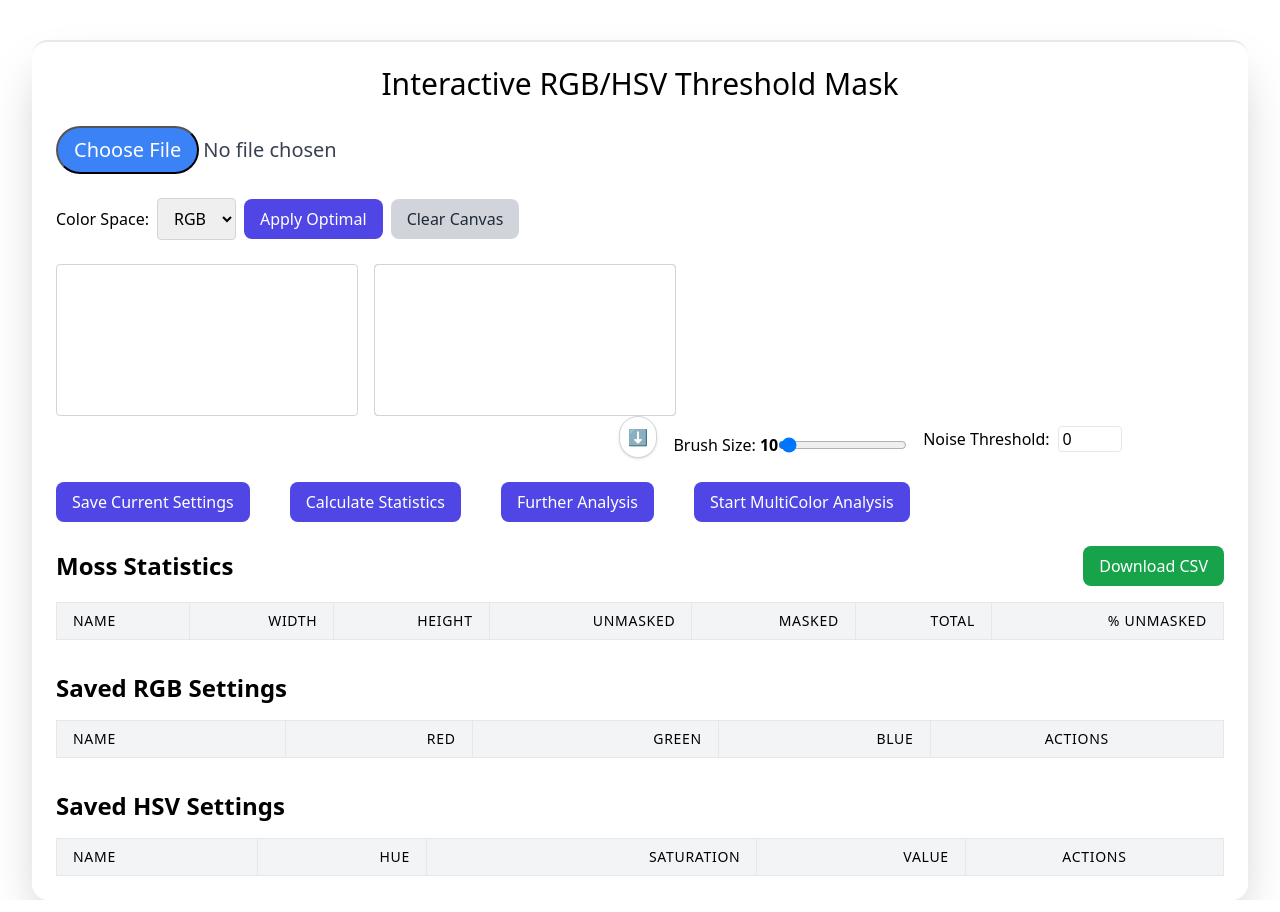
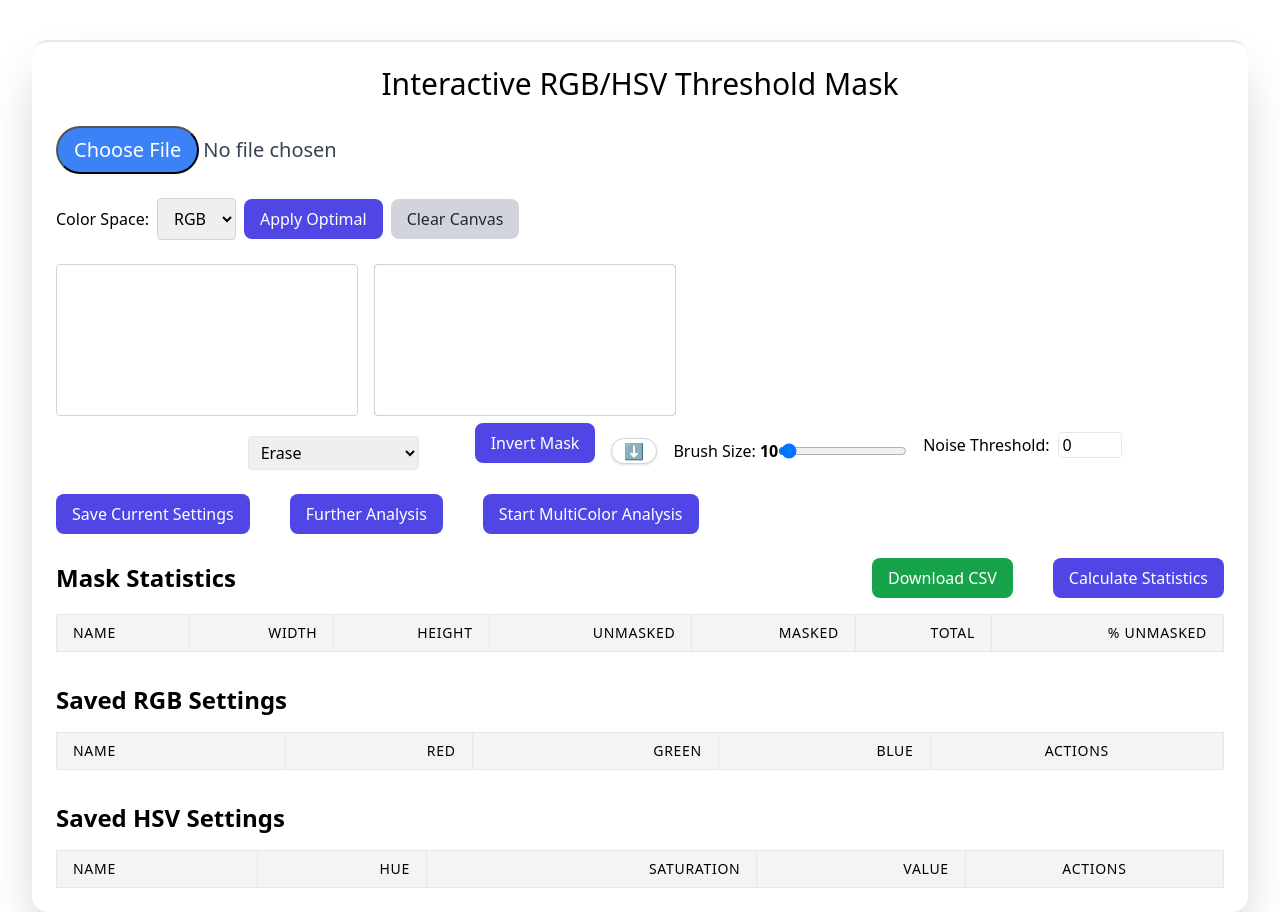
Before and after one commit to SushantAryal3/Image-Analysis-React, a React (Vite) app: page / in a window 1280 px wide. Built offline with nearby package versions, Linux system fonts and the light colour scheme; a web font is replaced by a local one.

Commit message:
feat: Added feature to invert mask the image, functionality to get the original pixel value; fix: Issue with the remove button

```diff
--- a/src/CustomComponents/CanvasPair.tsx
+++ b/src/CustomComponents/CanvasPair.tsx
@@ -1,29 +1,38 @@
-/* eslint-disable jsx-a11y/label-has-associated-control */
+/* eslint-disable jsx-a11y/label-has-associated-control, no-multi-assign */
 import { useRef, useCallback, useState } from 'react';
 
 interface Props {
   origCanvasRef: React.RefObject<HTMLCanvasElement>;
   maskCanvasRef: React.RefObject<HTMLCanvasElement>;
+  combinedCanvasRef: React.RefObject<HTMLCanvasElement>;
   brushSize: number;
   onBrushSizeChange: (n: number) => void;
   downloadMask: (whichImage: React.RefObject<HTMLCanvasElement>) => void;
   minSize: number;
   onMinSizeChange: (n: number) => void;
+  multiMode: boolean;
+  multiImageMaskSave: () => void;
 }
 
 export default function CanvasPair({
   origCanvasRef,
   maskCanvasRef,
+  combinedCanvasRef,
   brushSize,
   onBrushSizeChange,
   downloadMask,
   minSize,
   onMinSizeChange,
+  multiMode,
+  multiImageMaskSave,
 }: Props) {
   const overlayCanvasRef = useRef<HTMLCanvasElement>(null);
   const [isHovering, setIsHovering] = useState(false);
   const [mousePos, setMousePos] = useState({ x: 0, y: 0 });
+  const [brushMode, setBrushMode] = useState<'erase' | 'add'>('erase');
+  const [zoom, setZoom] = useState(1);
 
+  /* Get the coordinates of the mouse event relative to the mask canvas */
   const getCanvasCoordinates = useCallback(
     (e: React.MouseEvent<HTMLCanvasElement>) => {
       const mc = maskCanvasRef.current!;
@@ -37,6 +46,7 @@ export default function CanvasPair({
     [maskCanvasRef],
   );
 
+  /* Draw a preview of the brush on the overlay canvas */
   const drawBrushPreview = useCallback(
     (displayX: number, displayY: number) => {
       const overlay = overlayCanvasRef.current;
@@ -82,15 +92,25 @@ export default function CanvasPair({
     [brushSize, isHovering, maskCanvasRef],
   );
 
+  /* Handle brush actions for adding or erasing */
   const handleBrush = useCallback(
     (e: React.MouseEvent<HTMLCanvasElement>) => {
       const { x, y } = getCanvasCoordinates(e);
       const mc = maskCanvasRef.current!;
       const ctx = mc.getContext('2d')!;
-      ctx.fillStyle = 'white';
-      ctx.fillRect(x - brushSize / 2, y - brushSize / 2, brushSize, brushSize);
+      const half = brushSize / 2;
+
+      if (brushMode === 'erase') {
+        ctx.fillStyle = 'white';
+        ctx.fillRect(x - half, y - half, brushSize, brushSize);
+      } else {
+        const oc = origCanvasRef.current!;
+        const octx = oc.getContext('2d')!;
+        const imgData = octx.getImageData(Math.max(0, x - half), Math.max(0, y - half), brushSize, brushSize);
+        ctx.putImageData(imgData, x - half, y - half);
+      }
     },
-    [brushSize, getCanvasCoordinates, maskCanvasRef],
+    [brushSize, brushMode, getCanvasCoordinates, origCanvasRef, maskCanvasRef],
   );
 
   const handleMouseMove = useCallback(
@@ -119,6 +139,7 @@ export default function CanvasPair({
     }
   }, []);
 
+  /* Handle brush size changes and redraw the preview */
   const handleBrushSizeChange = useCallback(
     (newSize: number) => {
       onBrushSizeChange(newSize);
@@ -128,6 +149,35 @@ export default function CanvasPair({
     },
     [onBrushSizeChange, isHovering, mousePos, drawBrushPreview],
   );
+
+  /* Invert the mask by replacing white pixels with original image pixels */
+  const handleInvertMask = useCallback(() => {
+    const oc = origCanvasRef.current!;
+    const mc = maskCanvasRef.current!;
+    const octx = oc.getContext('2d')!;
+    const mctx = mc.getContext('2d')!;
+
+    const origData = octx.getImageData(0, 0, oc.width, oc.height);
+    const maskData = mctx.getImageData(0, 0, mc.width, mc.height);
+
+    const dOrig = origData.data;
+    const dMask = maskData.data;
+
+    for (let i = 0; i < dMask.length; i += 4) {
+      const r = dMask[i];
+      const g = dMask[i + 1];
+      const b = dMask[i + 2];
+      if (r === 255 && g === 255 && b === 255) {
+        dMask[i] = dOrig[i];
+        dMask[i + 1] = dOrig[i + 1];
+        dMask[i + 2] = dOrig[i + 2];
+      } else {
+        dMask[i] = dMask[i + 1] = dMask[i + 2] = 255;
+      }
+      dMask[i + 3] = 255;
+    }
+    mctx.putImageData(maskData, 0, 0);
+  }, [origCanvasRef, maskCanvasRef]);
 
   return (
     <div>
@@ -151,10 +201,25 @@ export default function CanvasPair({
         </div>
       </div>
       <div className="flex justify-end items-center gap-4 mr-[8vw]">
+        <select
+          value={brushMode}
+          onChange={(e) => setBrushMode(e.target.value as 'erase' | 'add')}
+          className="border rounded px-2 py-1 mt-5"
+        >
+          <option value="erase">Erase</option>
+          <option value="add">Add from original</option>
+        </select>
+        <button
+          onClick={handleInvertMask}
+          className="bg-indigo-600 text-white px-4 py-2 rounded-lg hover:bg-indigo-700 ml-10"
+          type="button"
+        >
+          Invert Mask
+        </button>
         <button
           onClick={() => downloadMask(maskCanvasRef)}
           title="Download Mask"
-          className=" bg-white border border-gray-300 rounded-full p-2 shadow hover:bg-gray-100"
+          className=" bg-white border border-gray-300 mt-4 rounded-full px-3 shadow hover:bg-gray-100"
           type="button"
         >
           ⬇️
@@ -187,6 +252,28 @@ export default function CanvasPair({
           />
         </div>
       </div>
+      {multiMode && (
+        <>
+          <button
+            type="button"
+            onClick={multiImageMaskSave}
+            className="bg-indigo-600 text-white px-4 py-2 rounded-lg hover:bg-indigo-700 ml-10"
+          >
+            Add this UnMasked
+          </button>
+          <div className="relative max-w-[45%]">
+            <canvas ref={combinedCanvasRef} className="border border-gray-300 rounded w-full" />
+          </div>
+          <button
+            onClick={() => downloadMask(combinedCanvasRef)}
+            title="Download Mask"
+            className=" bg-white border border-gray-300 rounded-full p-2 shadow hover:bg-gray-100"
+            type="button"
+          >
+            ⬇️
+          </button>
+        </>
+      )}
     </div>
   );
 }
--- a/src/CustomComponents/RGBThresholdMask.tsx
+++ b/src/CustomComponents/RGBThresholdMask.tsx
@@ -234,7 +234,6 @@ export default function RGBThresholdMask() {
   }, []);
 
   /* Download Mask Functionality */
-
   const downloadMask = useCallback(
     (whichImage: React.RefObject<HTMLCanvasElement>) => {
       const link = document.createElement('a');
@@ -279,7 +278,6 @@ export default function RGBThresholdMask() {
   }, [colorSpace, optimalRange]);
 
   /* Further Analysis */
-
   const handleFurtherAnalysis = useCallback(() => {
     if (!maskCanvasRef.current) return;
 
@@ -417,6 +415,19 @@ export default function RGBThresholdMask() {
     });
   }, []);
 
+  /* Remove the Saved Settings */
+  const removeSetting = useCallback((rec: SavedSetting) => {
+    if (rec.colorspace === 'RGB') {
+      setSavedRGB((prev) => prev.filter((r) => r.name !== rec.name));
+    } else if (rec.colorspace === 'HSV') {
+      setSavedHSV((prev) => prev.filter((h) => h.name !== rec.name));
+    }
+  }, []);
+
+  const removeMaskAt = useCallback((idx: number) => {
+    setMultiMasks((prev) => prev.filter((_, i) => i !== idx));
+  }, []);
+
   return (
     <div className="mt-10 max-w-[95%] mx-auto bg-white shadow-2xl border-t-2 rounded-2xl p-6 space-y-6">
       <h3 className="text-3xl text-center">Interactive RGB/HSV Threshold Mask</h3>
@@ -482,6 +493,9 @@ export default function RGBThresholdMask() {
         downloadMask={downloadMask}
         minSize={minSize}
         onMinSizeChange={handleMinSizeChange}
+        multiMode={multiMode}
+        combinedCanvasRef={combinedCanvasRef}
+        multiImageMaskSave={saveThisMask}
       />
       <button
         onClick={saveSettings}
@@ -489,13 +503,6 @@ export default function RGBThresholdMask() {
         type="button"
       >
         Save Current Settings
-      </button>
-      <button
-        onClick={calculateStatistics}
-        className="bg-indigo-600 text-white px-4 py-2 rounded-lg hover:bg-indigo-700 ml-10"
-        type="button"
-      >
-        Calculate Statistics
       </button>
       <button
         onClick={handleFurtherAnalysis}
@@ -514,36 +521,17 @@ export default function RGBThresholdMask() {
         {multiMode ? 'Exit MultiColor Mode' : 'Start MultiColor Analysis'}
       </button>
 
-      {multiMode && (
-        <>
-          <button
-            type="button"
-            onClick={saveThisMask}
-            className="bg-indigo-600 text-white px-4 py-2 rounded-lg hover:bg-indigo-700 ml-10"
-          >
-            Add this UnMasked
-          </button>
-          <div className="relative max-w-[45%]">
-            <canvas ref={combinedCanvasRef} className="border border-gray-300 rounded w-full" />
-          </div>
-          <button
-            onClick={() => downloadMask(combinedCanvasRef)}
-            title="Download Mask"
-            className=" bg-white border border-gray-300 rounded-full p-2 shadow hover:bg-gray-100"
-            type="button"
-          >
-            ⬇️
-          </button>
-        </>
-      )}
       <SavedSettingsTable
         rgbSettings={savedRGB}
         hsvSettings={savedHSV}
         stats={stats}
         onApply={applySaved}
+        onRemove={removeSetting}
+        onRemoveMask={removeMaskAt}
         onSetOptimal={setOptimalValue}
         selectedOptimalName={colorSpace === 'RGB' ? optimalRange.RGB : optimalRange.HSV}
         maskSettings={multiMasks.map((m) => m.ranges)}
+        onCalculateStatistics={calculateStatistics}
       />
     </div>
   );
--- a/src/CustomComponents/SavedSettingsTable.tsx
+++ b/src/CustomComponents/SavedSettingsTable.tsx
@@ -17,6 +17,9 @@ interface SavedSettingsTableProps {
   onApply: (rec: SavedSetting) => void;
   onSetOptimal: (rec: SavedSetting) => void;
   selectedOptimalName?: SavedSetting;
+  onRemove: (rec: SavedSetting) => void;
+  onRemoveMask: (idx: number) => void;
+  onCalculateStatistics: () => void;
 }
 
 export default function SavedSettingsTable({
@@ -27,6 +30,9 @@ export default function SavedSettingsTable({
   onApply,
   onSetOptimal,
   selectedOptimalName,
+  onRemove,
+  onRemoveMask,
+  onCalculateStatistics,
 }: SavedSettingsTableProps) {
   const downloadStatsCsv = () => {
     if (stats.length === 0) return;
@@ -111,8 +117,9 @@ export default function SavedSettingsTable({
     <div className="space-y-8">
       {/* --- Statistics Table --- */}
       <div>
-        <div className="flex items-center justify-between mb-4">
-          <h4 className="text-2xl font-semibold">Moss Statistics</h4>
+        <div className="flex items-center justify-between gap-10 mb-4">
+          <h4 className="text-2xl font-semibold">Mask Statistics</h4>
+          <div>
             <button
               type="button"
               onClick={downloadStatsCsv}
@@ -120,6 +127,14 @@ export default function SavedSettingsTable({
             >
               Download CSV
             </button>
+            <button
+              onClick={() => onCalculateStatistics()}
+              className="bg-indigo-600 text-white px-4 py-2 rounded-lg hover:bg-indigo-700 ml-10"
+              type="button"
+            >
+              Calculate Statistics
+            </button>
+          </div>
         </div>
         <table className="min-w-full border border-gray-300">
           <thead className="bg-gray-100">
@@ -203,15 +218,7 @@ export default function SavedSettingsTable({
                       </button>
                       <button
                         type="button"
-                        onClick={() =>
-                          onApply({
-                            colorspace: 'RGB',
-                            rRange: [0, 255],
-                            gRange: [0, 255],
-                            bRange: [0, 255],
-                            name: r.name,
-                          })
-                        }
+                        onClick={() => onRemove(r)}
                         className="px-3 py-1 text-sm rounded bg-indigo-600 text-white hover:bg-indigo-700"
                       >
                         Remove
@@ -288,15 +295,7 @@ export default function SavedSettingsTable({
                       </button>
                       <button
                         type="button"
-                        onClick={() =>
-                          onApply({
-                            colorspace: 'HSV',
-                            hRange: [0, 360],
-                            sRange: [0, 100],
-                            vRange: [0, 100],
-                            name: h.name,
-                          })
-                        }
+                        onClick={() => onRemove(h)}
                         className="px-3 py-1 text-sm rounded bg-indigo-600 text-white hover:bg-indigo-700"
                       >
                         Remove
@@ -392,25 +391,7 @@ export default function SavedSettingsTable({
                         </button>
                         <button
                           type="button"
-                          onClick={() => {
-                            const value: SavedSetting =
-                              m.colorspace === 'RGB'
-                                ? {
-                                    colorspace: 'RGB',
-                                    rRange: [0, 255],
-                                    gRange: [0, 255],
-                                    bRange: [0, 255],
-                                    name: m.name,
-                                  }
-                                : {
-                                    colorspace: 'HSV',
-                                    hRange: [0, 360],
-                                    sRange: [0, 100],
-                                    vRange: [0, 100],
-                                    name: m.name,
-                                  };
-                            onApply(value);
-                          }}
+                          onClick={() => onRemoveMask(idx)}
                           className="px-3 py-1 text-sm rounded bg-indigo-600 text-white hover:bg-indigo-700"
                         >
                           Remove
```
Lines whose indentation alone changed are shown as unchanged.
